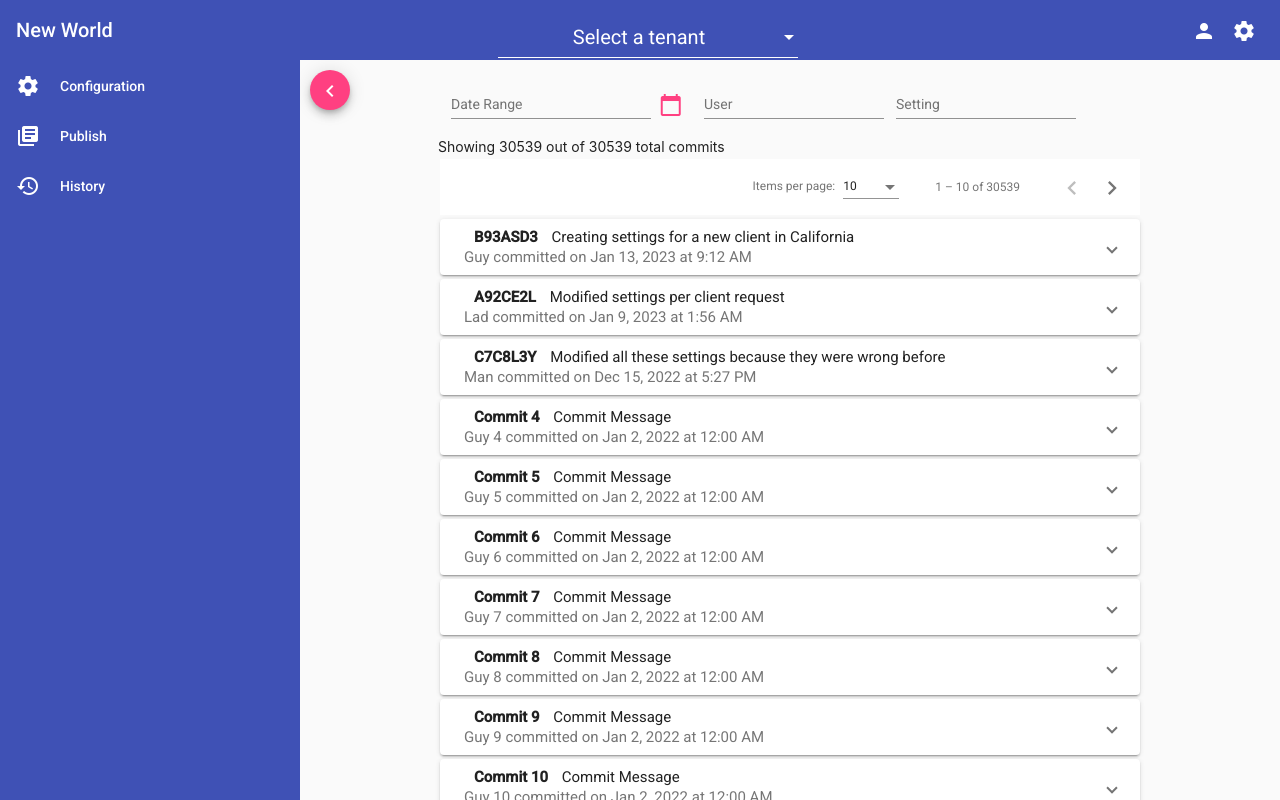
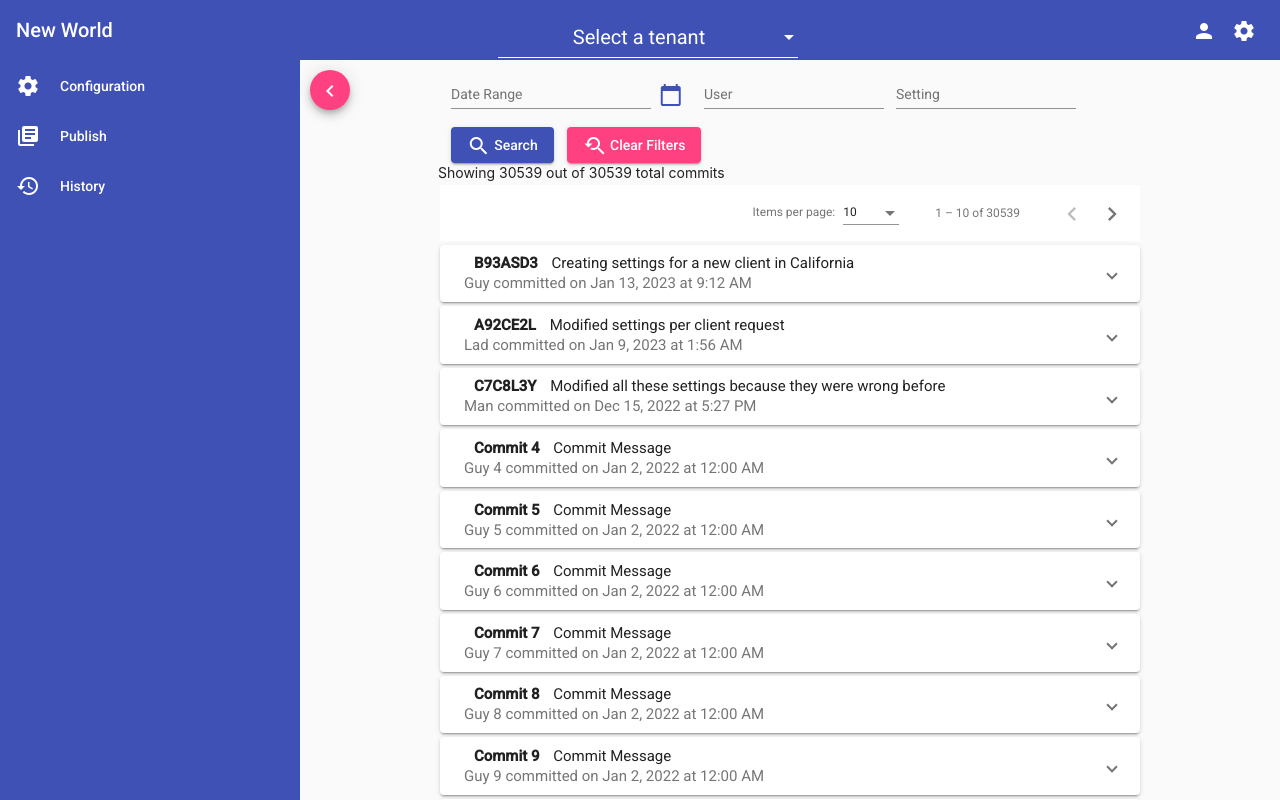
Before and after one commit to NWMSOEConfig/insight, an Angular app in the folder Insight/InsightApp/: page /history in a window 1280 px wide. Built offline with nearby package versions, Linux system fonts and the light colour scheme.

Commit message:
add filters

```diff
--- a/Insight/InsightApp/src/app/history-page/history-page.component.css
+++ b/Insight/InsightApp/src/app/history-page/history-page.component.css
@@ -4,7 +4,7 @@
   max-width: 55vw;
   display: flex;
   flex-direction: column;
-  padding: 20px;
+  padding: 10px;
 }
 
 .mat-expansion-panel,
@@ -13,13 +13,20 @@
 }
 
 .mat-expansion-panel-header {
-  min-height: 7vh;
+  min-height: 7.2vh;
 }
 
 b {
   padding: 10px;
 }
 
-mat-form-field {
+mat-form-field,
+button#action {
   margin-left: 1vw;
 }
+
+a#jump,
+a#jump:hover {
+  color: inherit;
+  text-decoration: none;
+}
--- a/Insight/InsightApp/src/app/history-page/history-page.component.html
+++ b/Insight/InsightApp/src/app/history-page/history-page.component.html
@@ -1,5 +1,5 @@
 <div class="history-page">
-  <form>
+  <form id="top" (ngSubmit)="getsCommitsByFilter()">
     <!-- Date Range -->
     <mat-form-field>
       <mat-label>Date Range</mat-label>
@@ -11,32 +11,56 @@
         <input
           matStartDate
           placeholder="MM/DD/YYY"
-          (dateInput)="this.selectedMinDate = $event.value"
+          (dateChange)="this.selectedMinDate = $event.value"
         />
         <input
           matEndDate
           placeholder="MM/DD/YYY"
-          (dateInput)="this.selectedMaxDate = $event.value"
+          (dateChange)="this.selectedMaxDate = $event.value"
         />
       </mat-date-range-input>
       <mat-date-range-picker #picker></mat-date-range-picker>
     </mat-form-field>
-    <button mat-icon-button color="accent" (click)="picker.open()">
+    <button
+      mat-icon-button
+      type="button"
+      color="primary"
+      (click)="picker.open()"
+    >
       <mat-icon>calendar_today</mat-icon>
     </button>
 
     <!-- Search by username -->
     <mat-form-field>
       <mat-label>User</mat-label>
-      <input matInput placeholder="" />
+      <input
+        matInput
+        #userInput
+        (selectionchange)="this.searchUser = this.userInput.value"
+      />
     </mat-form-field>
 
     <!-- Search for setting  -->
     <mat-form-field>
       <mat-label>Setting</mat-label>
-      <input matInput placeholder="" />
+      <input
+        matInput
+        #settingInput
+        (selectionchange)="this.searchSetting = this.settingInput.value"
+      />
     </mat-form-field>
+
+    <button id="action" mat-raised-button type="submit" color="primary">
+      <mat-icon>search</mat-icon>
+      Search
+    </button>
+
+    <button id="action" mat-raised-button type="reset" color="accent">
+      <mat-icon>youtube_searched_for</mat-icon>
+      Clear Filters
+    </button>
   </form>
+
   Showing {{ filteredCommits.length }} out of {{ commits.length }} total commits
 
   <!-- Paginator  -->
@@ -94,4 +118,19 @@
       </mat-list-item>
     </mat-list>
   </mat-expansion-panel>
+
+  <!-- Paginator  -->
+  <mat-paginator
+    *ngIf="pageSize !== pageSizeOptions[0]"
+    [length]="filteredCommits.length"
+    [pageSize]="pageSize"
+    [pageSizeOptions]="pageSizeOptions"
+    [pageIndex]="pageIndex"
+    (page)="handlePageEvent($event)"
+  ></mat-paginator>
+
+  <!-- Jump to top -->
+  <a id="jump" href="/history#top" *ngIf="pageSize !== pageSizeOptions[0]">
+    <mat-icon>arrow_upward</mat-icon>Jump to top
+  </a>
 </div>
--- a/Insight/InsightApp/src/app/history-page/history-page.component.ts
+++ b/Insight/InsightApp/src/app/history-page/history-page.component.ts
@@ -14,12 +14,19 @@ export class HistoryPageComponent implements OnInit {
   few = 4; // what "Few" means in getFirstFewFromBatch method
   pageIndex = 0;
   pageSize = 10;
-  pageSizeOptions = [this.pageSize, this.pageSize * 2, this.pageSize * 5];
+  pageSizeOptions = [
+    this.pageSize,
+    this.pageSize * 2,
+    this.pageSize * 5,
+    this.pageSize * 10,
+  ];
   pageEvent: PageEvent = new PageEvent();
   minDate = new Date();
   maxDate = new Date(); // max date is current day
   selectedMinDate = new Date();
   selectedMaxDate = new Date();
+  searchUser: string = '';
+  searchSetting: string = '';
 
   constructor(private apiService: ApiService) {
     this.pageEvent = new PageEvent();
@@ -43,22 +50,55 @@ export class HistoryPageComponent implements OnInit {
     return date;
   }
 
+  getsCommitsByFilter(): void {
+    this.filteredCommits = this.commits
+      .filter(
+        (c: { timestamp: number }) =>
+          this.resetTime(new Date(c.timestamp)) <=
+          this.resetTime(this.selectedMaxDate)
+      ) // Filter lower half of date range
+      .filter(
+        (c: { timestamp: number }) =>
+          this.resetTime(new Date(c.timestamp)) >=
+          this.resetTime(this.selectedMinDate)
+      ) // Filter upper half of date range
+      .filter((c: { user: string }) =>
+        c.user.toLowerCase().includes(this.searchUser.toLowerCase())
+      ); // Filter username
+
+    var filteredCommitsBySetting = [];
+
+    for (let i = 0; i < this.filteredCommits.length; i++) {
+      var batch = this.filteredCommits.at(i).batch;
+      var filter = false;
+      for (let j = 0; j < batch.length; j++) {
+        var setting = batch.at(j);
+        if (
+          setting.settingName
+            .toLowerCase()
+            .startsWith(this.searchSetting.toLowerCase())
+        ) {
+          filter = true;
+        }
+      }
+      if (filter) {
+        filteredCommitsBySetting.push(this.filteredCommits.at(i));
+      }
+    }
+
+    this.filteredCommits = filteredCommitsBySetting;
+  }
+
   /**
    * paginator to get commits per page
    */
   getPage(): any {
     var startIndex = this.pageIndex * this.pageSize;
-    this.filteredCommits = this.commits
-      .filter(
-        (c: { timestamp: number }) =>
-          this.resetTime(new Date(c.timestamp)) <=
-          this.resetTime(this.selectedMaxDate)
-      )
-      .filter(
-        (c: { timestamp: number }) =>
-          this.resetTime(new Date(c.timestamp)) >=
-          this.resetTime(this.selectedMinDate)
-      );
+
+    if (this.filteredCommits.length <= startIndex) {
+      this.pageIndex = 0;
+      startIndex = 0;
+    }
 
     return this.filteredCommits.slice(startIndex, startIndex + this.pageSize);
   }
```
